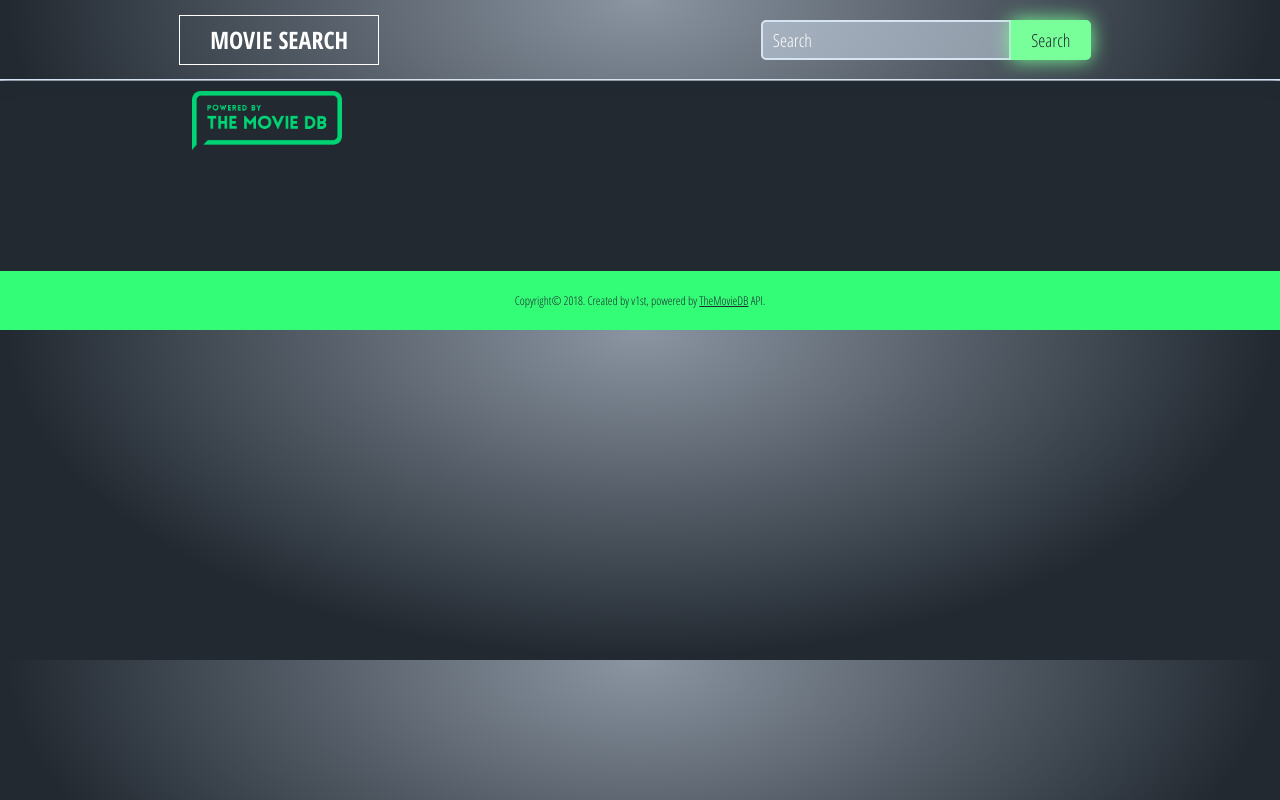
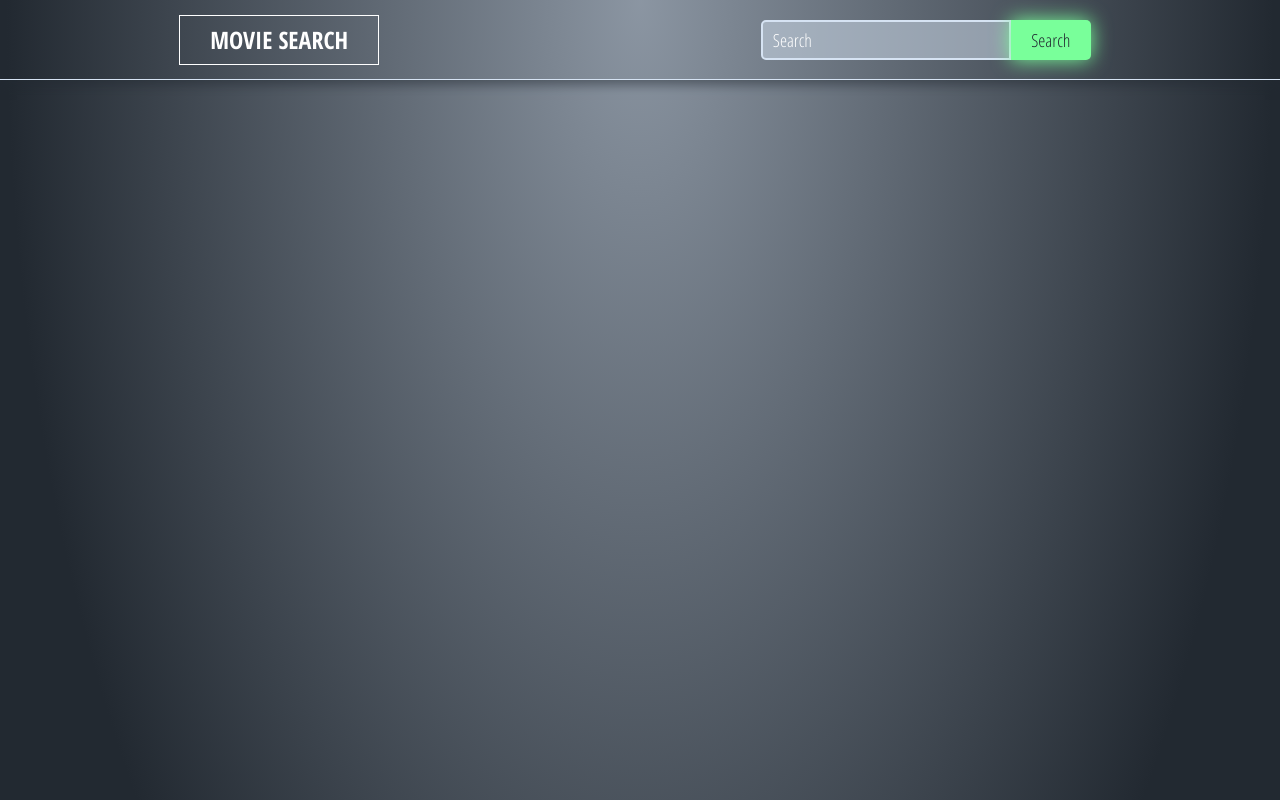
Before and after one commit to v1st/movie-search, a React (Create React App) app in the folder client/: page /search/1 in a window 1280 px wide. Shown: the top 800 px of the page. Built offline with nearby package versions, Linux system fonts and the light colour scheme.

Commit message:
Send search data to searchpage from axios calls

```diff
--- a/client/src/App.js
+++ b/client/src/App.js
@@ -3,6 +3,7 @@ import { BrowserRouter as Router, Switch, Route } from 'react-router-dom';
 
 import LandingPage from './components/LandingPage/LandingPage';
 import Movie from './components/Movie/Movie';
+import Search from './components/Search/SearchPage';
 import Missing from './components/Missing';
 import ScrollToTop from './components/ScrollToTop';
 
@@ -17,6 +18,7 @@ class App extends Component {
             <Switch>
               <Route path='/' component={LandingPage} exact />
               <Route path="/movie/:id" component={Movie}/>
+              <Route path="/search/:query" component={Search} />
               <Route component={Missing} />
             </Switch>
           </div>
--- a/client/src/components/NavBar/NavBar.jsx
+++ b/client/src/components/NavBar/NavBar.jsx
@@ -1,6 +1,5 @@
 import React, { Component } from 'react'
 import { Link } from 'react-router-dom';
-import axios from 'axios';
 import '../../scss/partials/navbar.scss';
 
 class NavBar extends Component {
@@ -8,7 +7,7 @@ class NavBar extends Component {
     super(props);
 
     this.state = {
-      searchInput: ''
+      searchInput: '',
     }
 
     this.handleInput = this.handleInput.bind(this);
@@ -22,12 +21,7 @@ class NavBar extends Component {
   }
 
   handleSubmit(e) {
-    e.preventDefault();
-    axios.post('/api/search', {
-      query: this.state.searchInput
-    })
-      .then(response => {console.log(response.data.payload.results)})
-      .catch(err => console.log(err));
+    // e.preventDefault();
   }
 
   render() {
@@ -39,7 +33,9 @@ class NavBar extends Component {
 
         <form className="searchbar__form" onSubmit={this.handleSubmit}>
           <input onChange={(e) => this.handleInput(e)} value={this.state.searchInput} className="searchbar__input" type="search" placeholder="Search" aria-label="Search" />
-          <button className="searchbar__button" type="submit">Search</button>
+          <Link to={`/search/${this.state.searchInput}`}>
+            <button className="searchbar__button" type="submit">Search</button>
+          </Link>
         </form>
       </nav>
     )
--- /dev/null
+++ b/client/src/components/Search/SearchPage.jsx
@@ -0,0 +1,56 @@
+import React, { Component } from 'react'
+import PropTypes from "prop-types";
+import { withRouter } from "react-router";
+import axios from 'axios';
+
+import NavBar from '../NavBar/NavBar';
+import Footer from '../Footer/Footer';
+
+import '../../scss/partials/searchpage.scss';
+
+export class SearchPage extends Component {
+  constructor(props) {
+    super(props);
+
+    this.state = {
+      searchResults: [],
+    }
+  }
+
+  componentDidUpdate(prevProps) {
+    // Check search input and gather requested data
+    if (this.props.match.params.query !== prevProps.match.params.query) {
+      console.log(this.props.match.params.query)
+      axios.post(`/api/search/${this.props.match.params.query}`, {
+        query: this.props.match.params.query
+      })
+        .then(response => {
+          this.setState({
+            searchResults: response.data.payload.results
+          });
+        })
+        .catch(err => console.log(err));
+    }
+  }
+
+  static propTypes = {
+    match: PropTypes.object.isRequired,
+    location: PropTypes.object.isRequired,
+    history: PropTypes.object.isRequired
+  };
+
+  render() {
+    // const { match, location, history } = this.props;
+    return (
+      <React.Fragment>
+        <NavBar />
+        <main className="searchpage">
+
+        </main>
+        <Footer />
+      </React.Fragment>
+    )
+  }
+}
+
+export default withRouter(SearchPage);
--- /dev/null
+++ b/client/src/scss/partials/searchpage.scss
@@ -0,0 +1,9 @@
+@import 'colors';
+
+.searchpage {
+  display: flex;
+  justify-content: center;
+  align-items: center;
+  width: 100%;
+  height: 100rem;
+}
```
Also changed, not shown: 1 other file (tests, documents, lock files or other folders).
